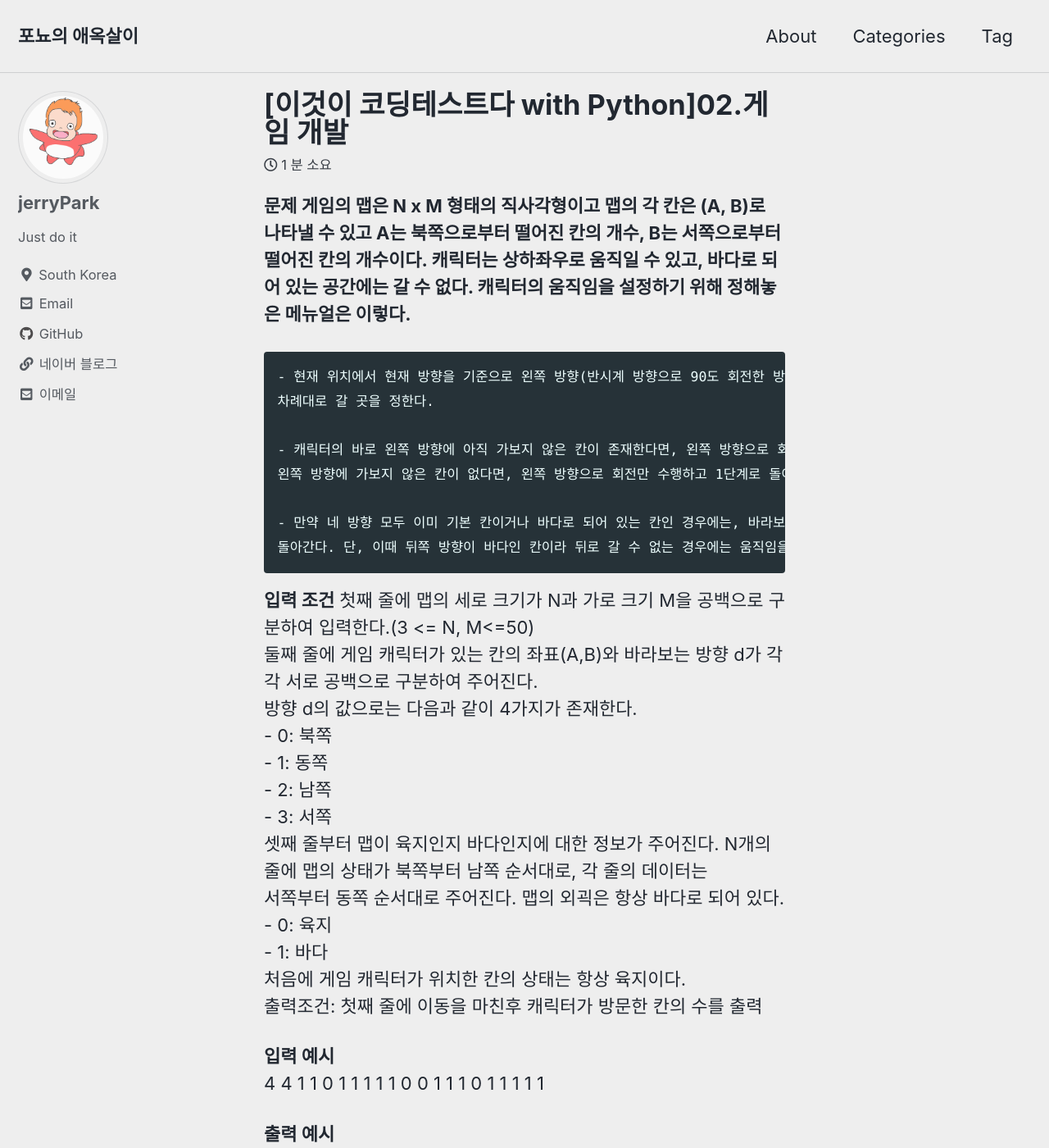
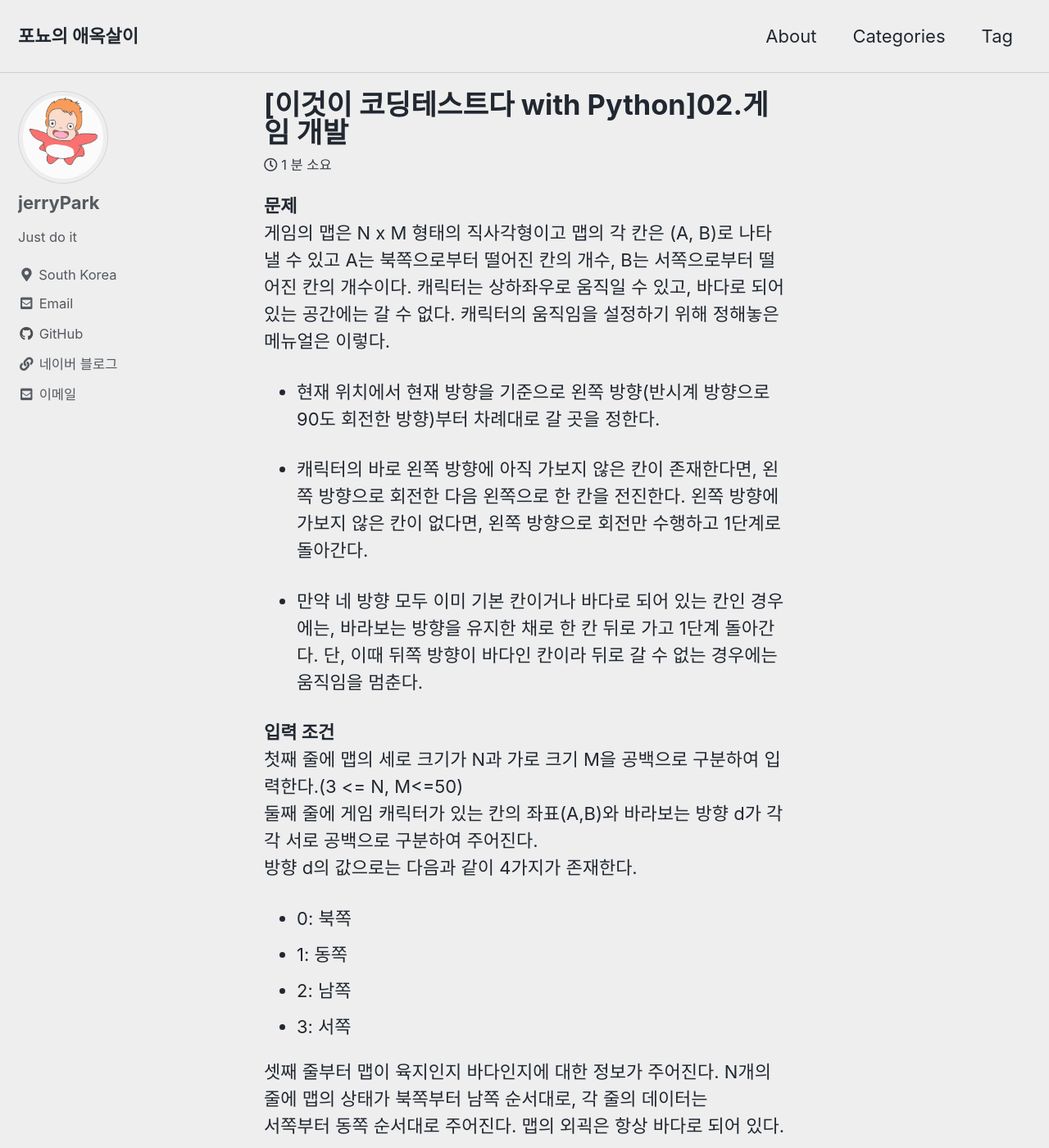
Before and after one commit to park-jaehun/park-jaehun.github.io, a Jekyll site: the page built from _posts/codingtest/2021-07-28-codingtest.md, in a window 1280 px wide and 1400 px high. Shown: the whole window at 82% size. Built offline with Jekyll 4.4.1, drawn with Linux system fonts in a browser that asks for light colours; cached includes are drawn as plain includes; some of the changed lines change nothing that is shown; some of the changed text lies outside the part shown.

Commit message:
문제 수정

```diff
--- a/_posts/codingtest/2021-07-28-codingtest.md
+++ b/_posts/codingtest/2021-07-28-codingtest.md
@@ -7,45 +7,62 @@ categories :
     - codingtest
 
 ---
-<b> 문제
+
+<b> 문제</b><br>
 게임의 맵은 N x M 형태의 직사각형이고 맵의 각 칸은 (A, B)로 나타낼 수 있고 A는 북쪽으로부터 떨어진 칸의 개수, B는 서쪽으로부터 떨어진
 칸의 개수이다. 캐릭터는 상하좌우로 움직일 수 있고, 바다로 되어 있는 공간에는 갈 수 없다. 캐릭터의 움직임을 설정하기 위해 정해놓은 메뉴얼은 이렇다.
 
-    - 현재 위치에서 현재 방향을 기준으로 왼쪽 방향(반시계 방향으로 90도 회전한 방향)부터
-    차례대로 갈 곳을 정한다.
+- 현재 위치에서 현재 방향을 기준으로 왼쪽 방향(반시계 방향으로 90도 회전한 방향)부터
+차례대로 갈 곳을 정한다.
 
-    - 캐릭터의 바로 왼쪽 방향에 아직 가보지 않은 칸이 존재한다면, 왼쪽 방향으로 회전한 다음 왼쪽으로 한 칸을 전진한다.
-    왼쪽 방향에 가보지 않은 칸이 없다면, 왼쪽 방향으로 회전만 수행하고 1단계로 돌아간다.
+- 캐릭터의 바로 왼쪽 방향에 아직 가보지 않은 칸이 존재한다면, 왼쪽 방향으로 회전한 다음 왼쪽으로 한 칸을 전진한다.
+왼쪽 방향에 가보지 않은 칸이 없다면, 왼쪽 방향으로 회전만 수행하고 1단계로 돌아간다.
 
-    - 만약 네 방향 모두 이미 기본 칸이거나 바다로 되어 있는 칸인 경우에는, 바라보는 방향을 유지한 채로 한 칸 뒤로 가고 1단계
-    돌아간다. 단, 이때 뒤쪽 방향이 바다인 칸이라 뒤로 갈 수 없는 경우에는 움직임을 멈춘다.
+- 만약 네 방향 모두 이미 기본 칸이거나 바다로 되어 있는 칸인 경우에는, 바라보는 방향을 유지한 채로 한 칸 뒤로 가고 1단계
+돌아간다. 단, 이때 뒤쪽 방향이 바다인 칸이라 뒤로 갈 수 없는 경우에는 움직임을 멈춘다.
 
-<b> 입력 조건</b>
+<b> 입력 조건</b><br>
 첫째 줄에 맵의 세로 크기가 N과 가로 크기 M을 공백으로 구분하여 입력한다.(3 <= N, M<=50)  <br>
 둘째 줄에 게임 캐릭터가 있는 칸의 좌표(A,B)와 바라보는 방향 d가 각각 서로 공백으로 구분하여 주어진다. <br>
-방향 d의 값으로는 다음과 같이 4가지가 존재한다.  <br>
-    - 0: 북쪽 <br>
-    - 1: 동쪽 <br>
-    - 2: 남쪽 <br>
-    - 3: 서쪽  <br>
+방향 d의 값으로는 다음과 같이 4가지가 존재한다.
+
+- 0: 북쪽
+- 1: 동쪽
+- 2: 남쪽
+- 3: 서쪽
+
 셋째 줄부터 맵이 육지인지 바다인지에 대한 정보가 주어진다. N개의 줄에 맵의 상태가 북쪽부터 남쪽 순서대로, 각 줄의 데이터는  <br>
 서쪽부터 동쪽 순서대로 주어진다. 맵의 외괵은 항상 바다로 되어 있다.  <br>
-    - 0: 육지 <br>
-    - 1: 바다 <br>
-    처음에 게임 캐릭터가 위치한 칸의 상태는 항상 육지이다. <br>
+
+- 0: 육지 <br>
+- 1: 바다 <br>
+
+처음에 게임 캐릭터가 위치한 칸의 상태는 항상 육지이다. <br>
 출력조건: 첫째 줄에 이동을 마친후 캐릭터가 방문한 칸의 수를 출력 <br>
 
 
-
+<hr>
 <b> 입력 예시 </b> <br>
-4 4
-1 1 0
-1 1 1 1
-1 0 0 1
-1 1 0 1
+4 4 <br>
+1 1 0 <br>
+1 1 1 1 <br>
+1 0 0 1 <br>
+1 1 0 1 <br>
 1 1 1 1
 
 <b> 출력 예시 </b> <br>
 3
+<hr>
 
-구현에 앞서 값들을 받아오는 작업을 수행해야합니다. <br>
+구현에 앞서 값들을 받아오는 작업을 수행해야합니다.
+
+<pre>
+<code>
+n,m = map(int, input().split())
+
+
+
+
+
+</code>
+</pre>
```
Also changed, not shown: 3 other files.
